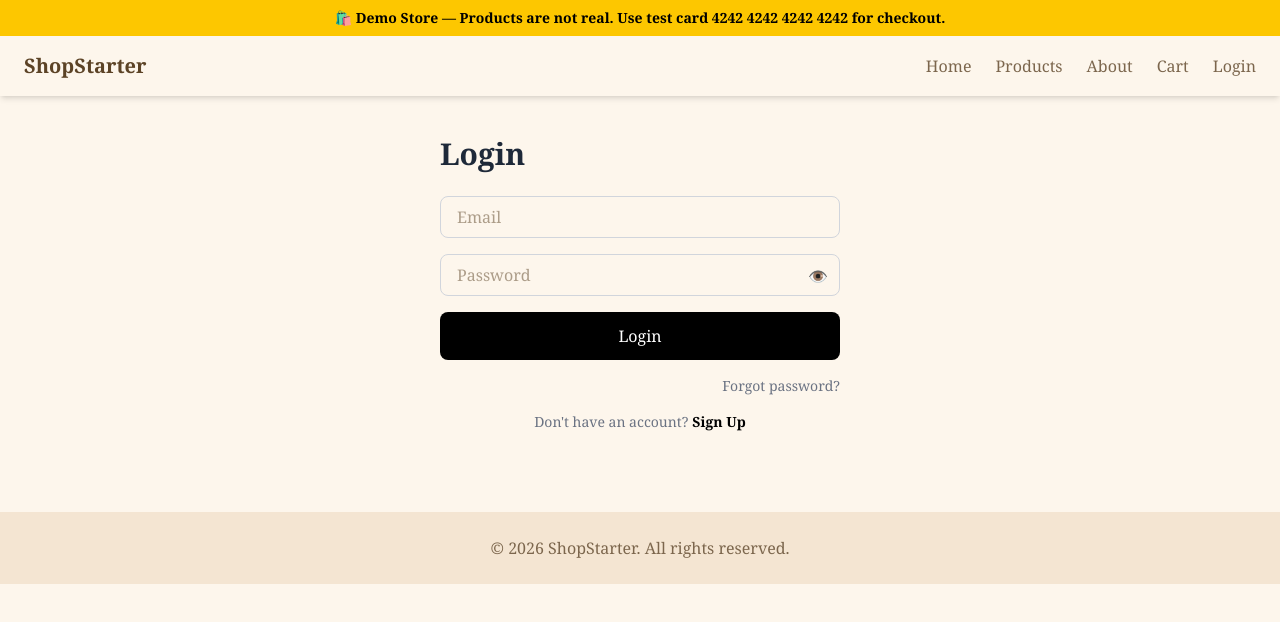
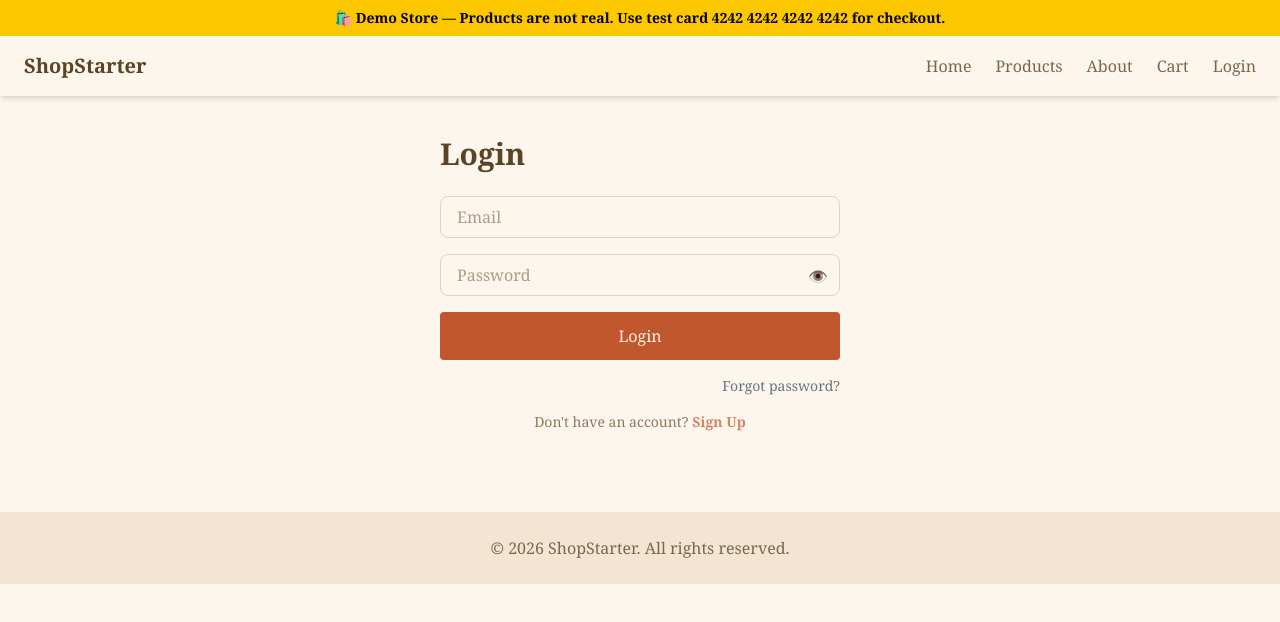
Before and after one commit to krystleL21/shopstarter, a Next.js app: page /login in a window 1280 px wide. Shown: the top 622 px of the page. Built offline with nearby package versions, Linux system fonts and the light colour scheme; no server answers.

Commit message:
theme the login page

```diff
--- a/app/login/page.js
+++ b/app/login/page.js
@@ -2,6 +2,7 @@
 import Link from "next/link"
 import { useState } from "react"
 import { supabase } from "../lib/supabase"
+import config from "../../config"
 
 export default function LoginPage() {
   const [email, setEmail] = useState("")
@@ -36,7 +37,7 @@ export default function LoginPage() {
 
   return (
     <main className="px-6 py-10 max-w-md mx-auto">
-      <h1 className="text-3xl font-bold text-gray-800 mb-6">
+<h1 style={{ color: "var(--theme-text)" }} className="text-3xl font-bold mb-6">
   {isSignUp ? "Create Account" : "Login"}
 </h1>
 
@@ -72,7 +73,8 @@ export default function LoginPage() {
 <button
   onClick={handleAuth}
   disabled={loading}
-          className="bg-black text-white py-3 rounded-lg hover:bg-gray-800 transition-colors disabled:opacity-50"
+  style={{ background: "var(--theme-accent)", color: "var(--theme-accent-text)", borderRadius: "var(--theme-radius)" }}
+  className="py-3 hover:opacity-90 transition-opacity disabled:opacity-50"
 >
   {loading ? "Please wait..." : isSignUp ? "Sign Up" : "Login"}
 </button>
@@ -84,11 +86,12 @@ export default function LoginPage() {
     </Link>
   </p>
 )}
-        <p className="text-center text-gray-500 text-sm">
+<p style={{ color: "var(--theme-text)" }} className="text-center text-sm opacity-70">
   {isSignUp ? "Already have an account?" : "Don't have an account?"}
   <button
     onClick={() => setIsSignUp(!isSignUp)}
-            className="ml-1 text-black font-semibold hover:underline"
+    style={{ color: "var(--theme-accent)" }}
+    className="ml-1 font-semibold hover:underline"
   >
     {isSignUp ? "Login" : "Sign Up"}
   </button>
```
Lines whose indentation alone changed are shown as unchanged.
